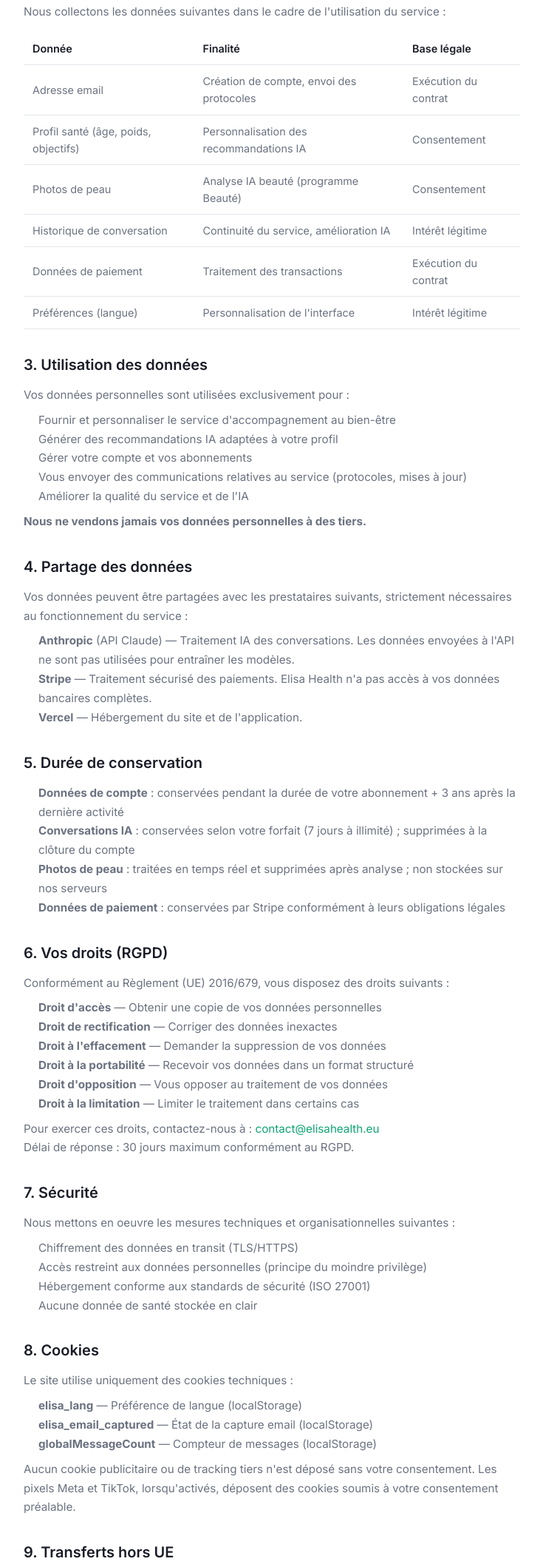
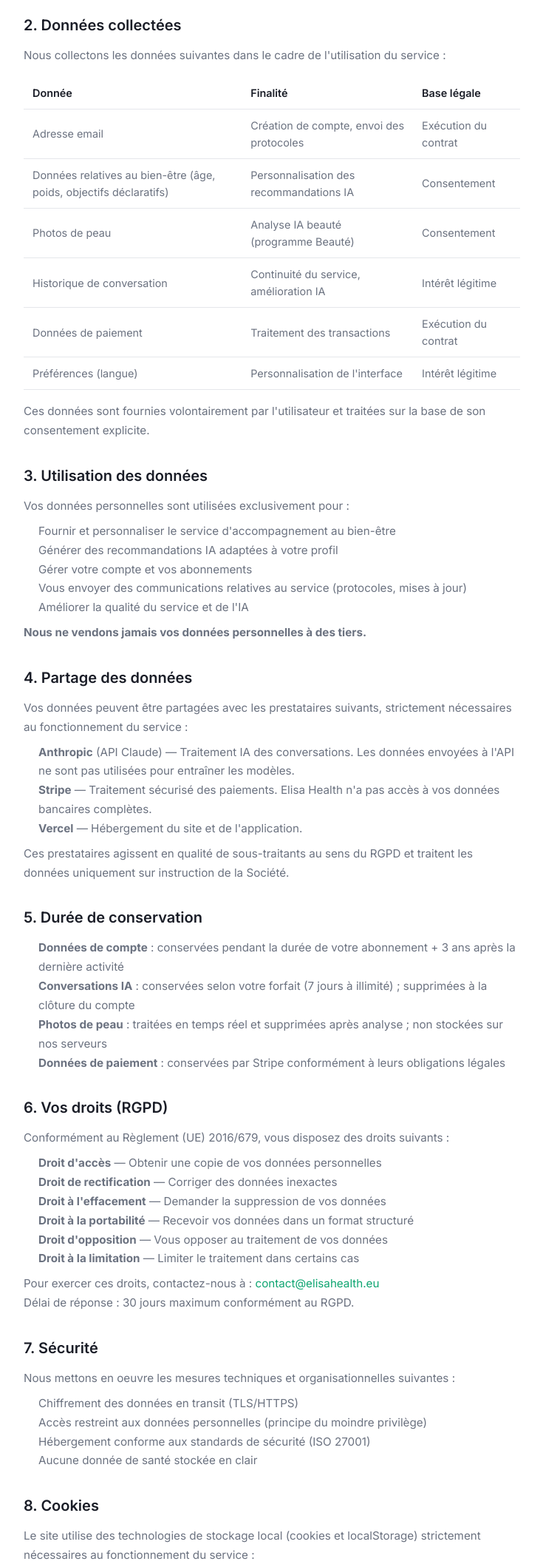
Before and after one commit to fernandesemmanuel454-ship-it/elisa-health, a website: page confidentialite.html in a window 1280 px wide. Shown: the part 489-2607 px from the top of the page at 74% size, without its empty margins (272-1007 px from the left). Drawn offline with Linux system fonts and the light colour scheme.

Commit message:
Politique confidentialite : corrections RGPD
- Clarification marque : Elisa Health edite par F.E.E.E Exploitation Sarl
- Donnees sensibles : profil sante -> donnees bien-etre declaratives
- Consentement explicite precise apres le tableau
- Sous-traitants qualifies au sens du RGPD
- Cookies -> technologies de stockage local (cookies + localStorage)

Co-Authored-By: Claude Opus 4.6 (1M context) <noreply@anthropic.com>

```diff
--- a/confidentialite.html
+++ b/confidentialite.html
@@ -40,6 +40,7 @@
   <div class="legal-page">
     <h1>Politique de confidentialité</h1>
     <p class="legal-update">Dernière mise à jour : 13 avril 2026</p>
+    <p style="font-size:0.95rem; line-height:1.8; color:var(--gray-600); margin-bottom:32px;">Elisa Health est un service édité par F.E.E.E Exploitation Sàrl.</p>
 
     <h2>1. Responsable du traitement</h2>
     <p>
@@ -59,13 +60,14 @@
       </thead>
       <tbody>
         <tr><td>Adresse email</td><td>Création de compte, envoi des protocoles</td><td>Exécution du contrat</td></tr>
-        <tr><td>Profil santé (âge, poids, objectifs)</td><td>Personnalisation des recommandations IA</td><td>Consentement</td></tr>
+        <tr><td>Données relatives au bien-être (âge, poids, objectifs déclaratifs)</td><td>Personnalisation des recommandations IA</td><td>Consentement</td></tr>
         <tr><td>Photos de peau</td><td>Analyse IA beauté (programme Beauté)</td><td>Consentement</td></tr>
         <tr><td>Historique de conversation</td><td>Continuité du service, amélioration IA</td><td>Intérêt légitime</td></tr>
         <tr><td>Données de paiement</td><td>Traitement des transactions</td><td>Exécution du contrat</td></tr>
         <tr><td>Préférences (langue)</td><td>Personnalisation de l'interface</td><td>Intérêt légitime</td></tr>
       </tbody>
     </table>
+    <p>Ces données sont fournies volontairement par l'utilisateur et traitées sur la base de son consentement explicite.</p>
 
     <h2>3. Utilisation des données</h2>
     <p>Vos données personnelles sont utilisées exclusivement pour :</p>
@@ -85,6 +87,7 @@
       <li><strong>Stripe</strong> — Traitement sécurisé des paiements. Elisa Health n'a pas accès à vos données bancaires complètes.</li>
       <li><strong>Vercel</strong> — Hébergement du site et de l'application.</li>
     </ul>
+    <p>Ces prestataires agissent en qualité de sous-traitants au sens du RGPD et traitent les données uniquement sur instruction de la Société.</p>
 
     <h2>5. Durée de conservation</h2>
     <ul>
@@ -117,7 +120,7 @@
     </ul>
 
     <h2>8. Cookies</h2>
-    <p>Le site utilise uniquement des cookies techniques :</p>
+    <p>Le site utilise des technologies de stockage local (cookies et localStorage) strictement nécessaires au fonctionnement du service :</p>
     <ul>
       <li><strong>elisa_lang</strong> — Préférence de langue (localStorage)</li>
       <li><strong>elisa_email_captured</strong> — État de la capture email (localStorage)</li>
```
